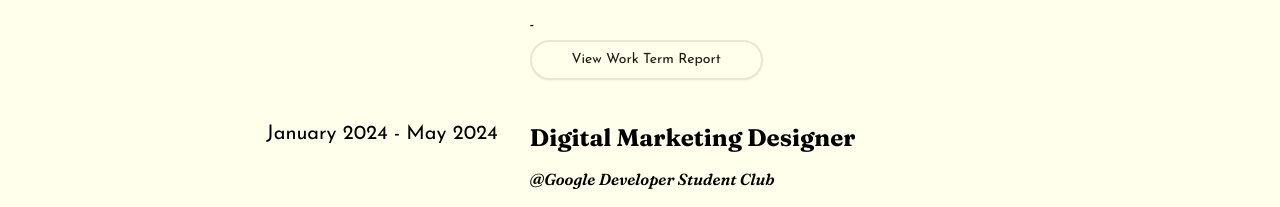
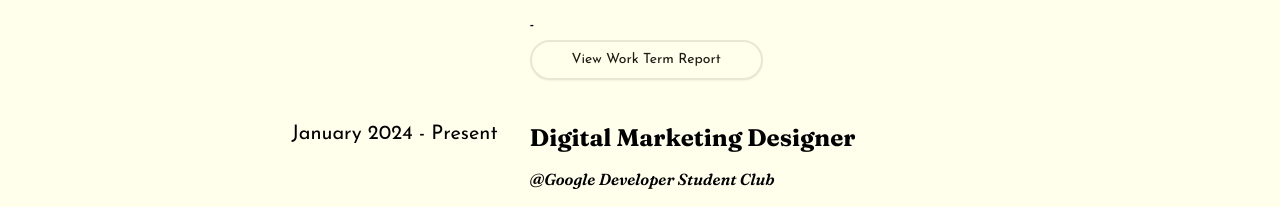
Before and after one commit to milychang19/my-portfolio, a React (Create React App) app: page /#/ in a window 1280 px wide. Shown: the part 2412-2619 px from the top of the page. Built offline with nearby package versions, Linux system fonts and the light colour scheme.

Commit message:
update information

```diff
--- a/src/pages/Journey.jsx
+++ b/src/pages/Journey.jsx
@@ -17,7 +17,7 @@ const work = () => [
   {
     position: "Digital Marketing Designer",
     company: "@Google Developer Student Club",
-    time: "January 2024 - May 2024",
+    time: "January 2024 - Present",
     description: "I gained valuable experience in event organization and digital promotion. I assisted in workshops and supported the groundwork executions. By creating sponsorship and hacker packages, as well as designing social media posts, I optimized the promotion and the flow of our GDSC hackathon event.",
   },
   {
```
